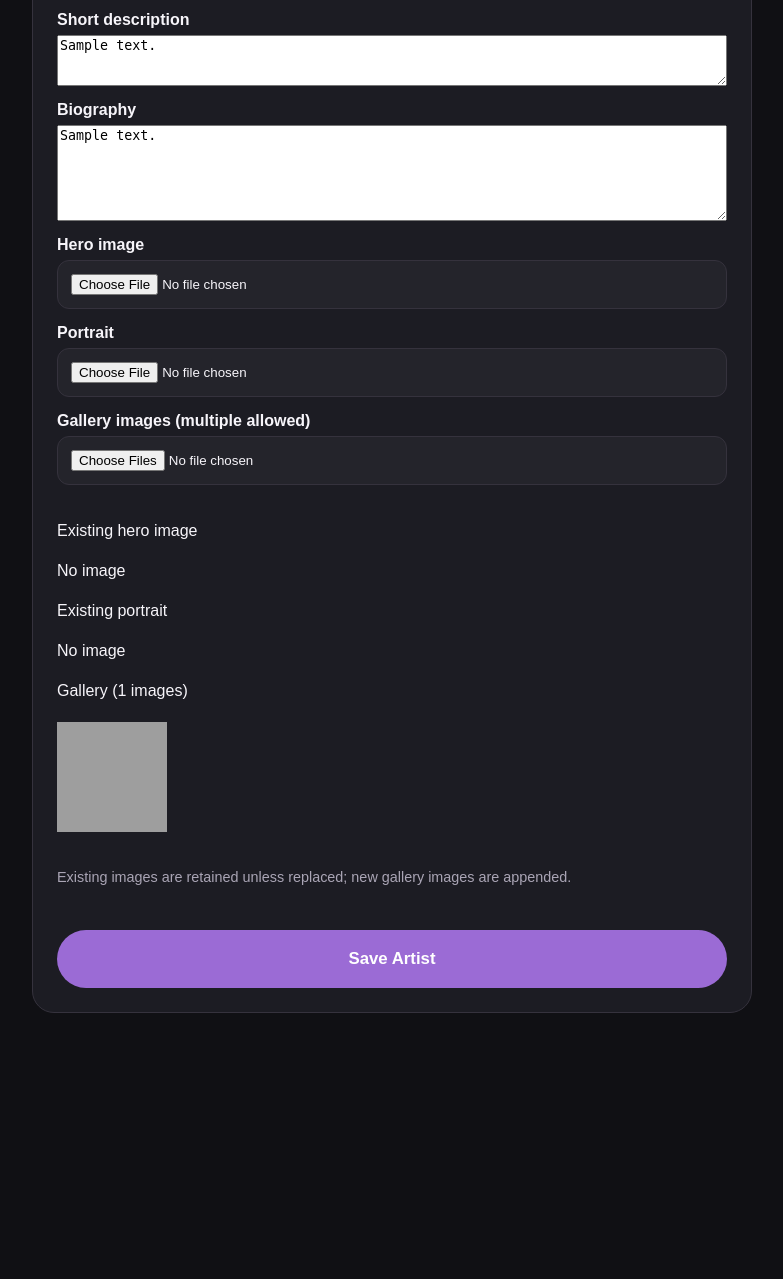
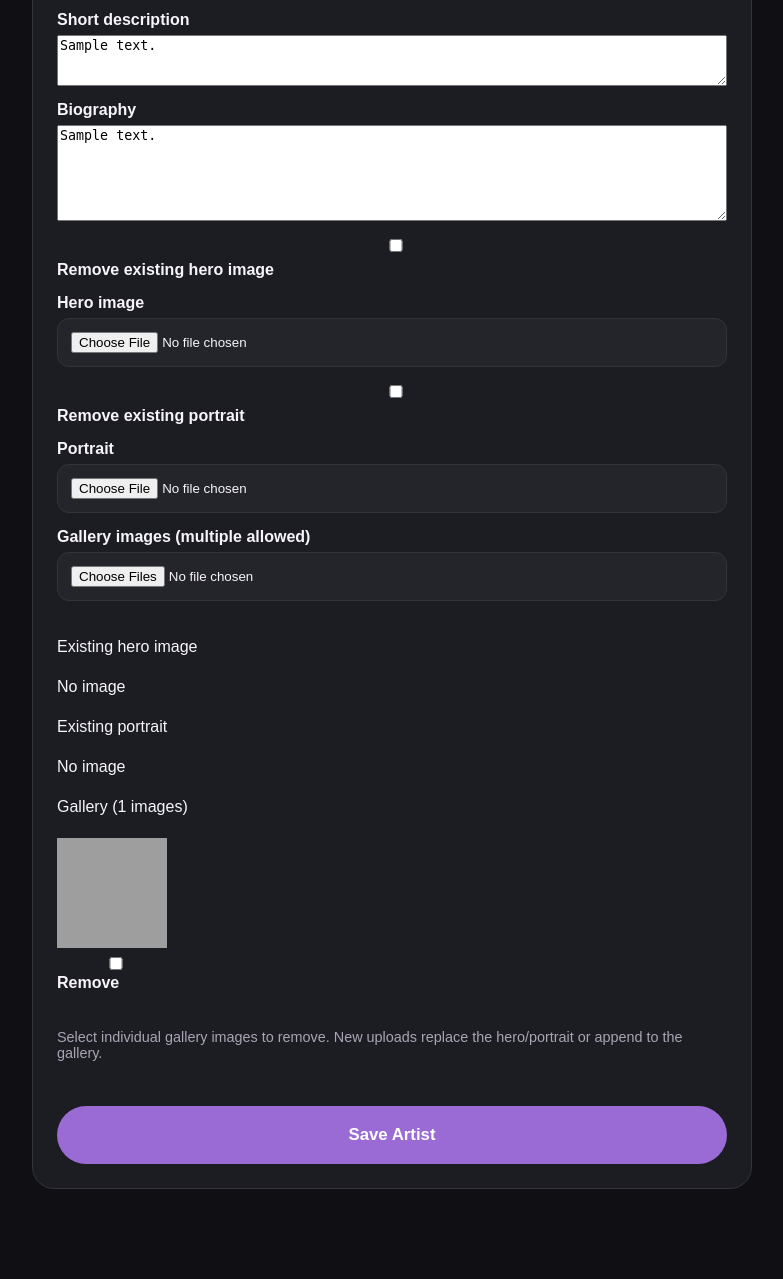
Before and after one commit to Mrgnoblennon/side-b, a Flask app: template templates/admin_artist_form.html in a window 1280 px wide. Shown: the part 717-1996 px from the top of the page, without its empty margins (58-841 px from the left). Before the commit the page ends 1730 px from the top, so only its background shows below. Run offline with Flask 3, Linux system fonts and the light colour scheme; the template is opened without the code that fills it: most values are stand-ins (such as "Sample title", 1, 10 or a date in 2020); grey boxes are pictures that could not be loaded.

Commit message:
Add existing image previews and removal controls to admin forms

```diff
--- a/templates/admin_artist_form.html
+++ b/templates/admin_artist_form.html
@@ -9,8 +9,10 @@
 <label>Genre <input name="genre" value="{{ artist.genre if artist else '' }}"></label>
 <label>Short description <textarea name="description" rows="3">{{ artist.description if artist else '' }}</textarea></label>
 <label>Biography <textarea name="biography" rows="6">{{ artist.biography if artist else '' }}</textarea></label>
+<label><input type="checkbox" name="remove_image" value="1"> Remove existing hero image</label>
 <label>Hero image <input type="file" name="image" accept="image/jpeg,image/png,image/webp,image/gif"></label>
+<label><input type="checkbox" name="remove_portrait" value="1"> Remove existing portrait</label>
 <label>Portrait <input type="file" name="portrait" accept="image/jpeg,image/png,image/webp,image/gif"></label>
 <label>Gallery images (multiple allowed) <input type="file" name="gallery" multiple accept="image/jpeg,image/png,image/webp,image/gif"></label>
-{% if artist %}<div class="admin-existing-images"><p>Existing hero image</p>{% if artist.image %}<img src="{{ url_for('static', filename=artist.image) }}" alt="Hero preview" style="max-width:180px;max-height:160px;object-fit:contain">{% else %}<p>No image</p>{% endif %}<p>Existing portrait</p>{% if artist.portrait %}<img src="{{ url_for('static', filename=artist.portrait) }}" alt="Portrait preview" style="max-width:180px;max-height:160px;object-fit:contain">{% else %}<p>No image</p>{% endif %}<p>Gallery ({{ artist.gallery|length }} images)</p><div style="display:flex;flex-wrap:wrap;gap:12px">{% for path in artist.gallery %}<img src="{{ url_for('static', filename=path) }}" alt="Gallery image {{ loop.index }}" style="width:110px;height:110px;object-fit:cover">{% endfor %}</div></div><p class="admin-edit-note">Existing images are retained unless replaced; new gallery images are appended.</p>{% endif %}
+{% if artist %}<div class="admin-existing-images"><p>Existing hero image</p>{% if artist.image %}<img src="{{ url_for('static', filename=artist.image) }}" alt="Hero preview" style="max-width:180px;max-height:160px;object-fit:contain">{% else %}<p>No image</p>{% endif %}<p>Existing portrait</p>{% if artist.portrait %}<img src="{{ url_for('static', filename=artist.portrait) }}" alt="Portrait preview" style="max-width:180px;max-height:160px;object-fit:contain">{% else %}<p>No image</p>{% endif %}<p>Gallery ({{ artist.gallery|length }} images)</p><div style="display:flex;flex-wrap:wrap;gap:12px">{% for path in artist.gallery %}<label style="display:inline-flex;flex-direction:column;gap:6px"><img src="{{ url_for('static', filename=path) }}" alt="Gallery image {{ loop.index }}" style="width:110px;height:110px;object-fit:cover"><span><input type="checkbox" name="remove_gallery" value="{{ path }}"> Remove</span></label>{% endfor %}</div></div><p class="admin-edit-note">Select individual gallery images to remove. New uploads replace the hero/portrait or append to the gallery.</p>{% endif %}
 <button type="submit" class="product-add-cart">Save Artist</button></form></section></div></main>{% endblock %}
```
